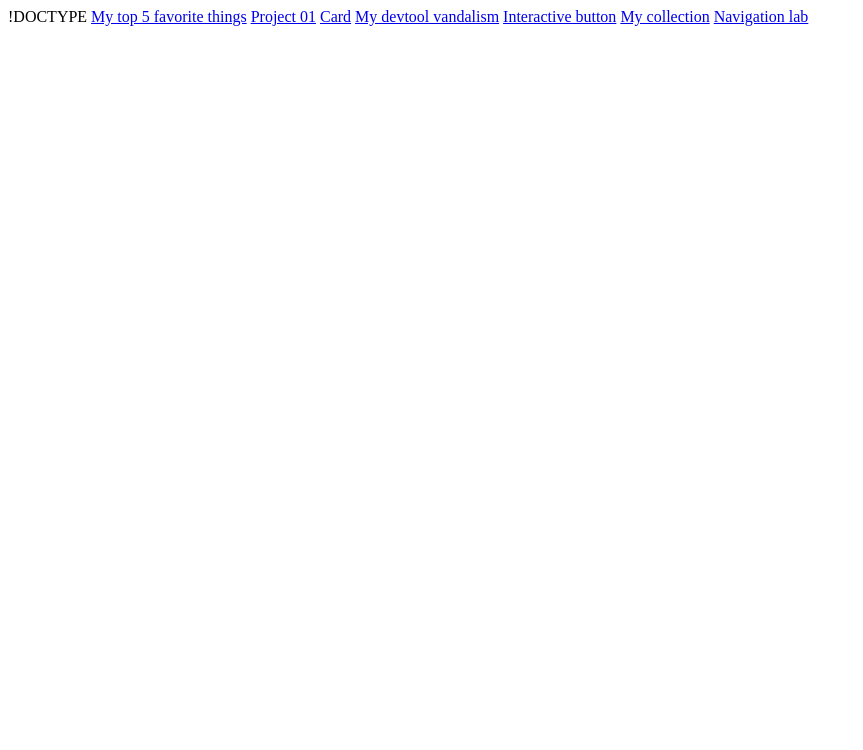
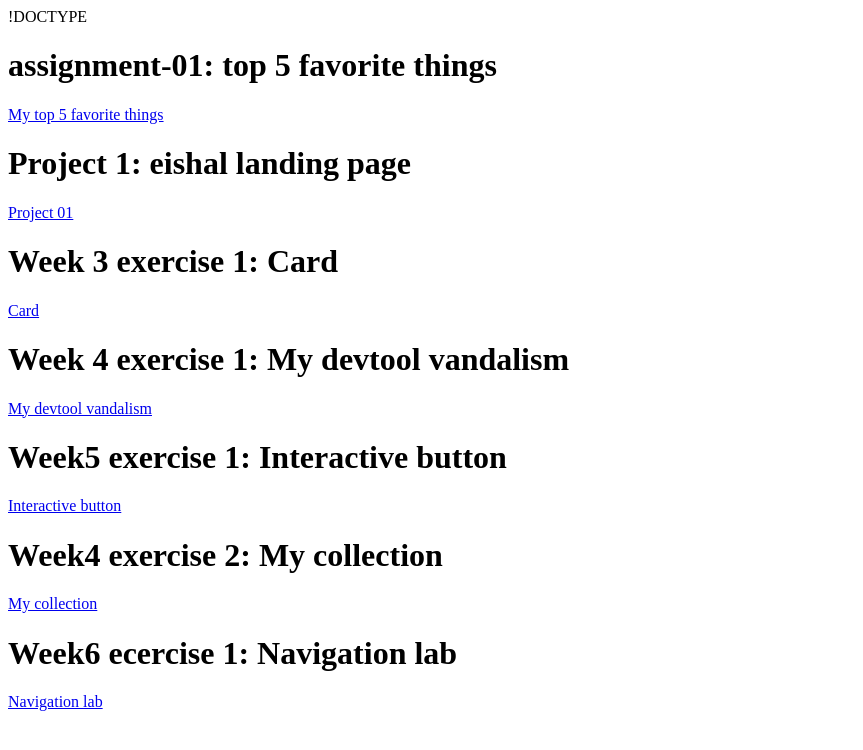
Before and after one commit to Eishal123/eishal-, a plain HTML site: page index.html in a window 1280 px wide. Shown: the whole page, without its empty margins (0-863 px from the left). Drawn offline with Linux system fonts and the light colour scheme.

Commit message:
push to homepage with its own heading and link

```diff
--- a/index.html
+++ b/index.html
@@ -3,15 +3,28 @@
     <head>
         <meta charset="UTF-8" />
         <meta name="viewport" content="width=device-width, initial-scale=1.0" />
-        <title> My course fortfolio</title>
+        <title> My course Portfolio</title>
     </head>
     <body>
+        <h1> assignment-01: top 5 favorite things</h1>
         <a href="./assignment-01/"> My top 5 favorite things</a>
+
+        <h1> Project 1: eishal landing page </h2>
         <a href="./project1/"> Project 01</a>
+
+        <h1> Week 3 exercise 1: Card</h3>
         <a href="./week 3 exercise 1/"> Card</a>
+
+        <h1> Week 4 exercise 1: My devtool vandalism</h4>
         <a href="./week 4 exercise 1/"> My devtool vandalism</a>
+
+        <h1> Week5 exercise 1: Interactive button</h5>
         <a href="./week 5 exercise 1/"> Interactive button</a>
+
+        <h1> Week4 exercise 2: My collection</h1>
         <a href="./week4-exercise2/"> My collection</a>
+
+        <h1> Week6 ecercise 1: Navigation lab</h1>
         <a href="./week 6 exercise 1/"> Navigation lab</a>
     </body>
 </html>
```
